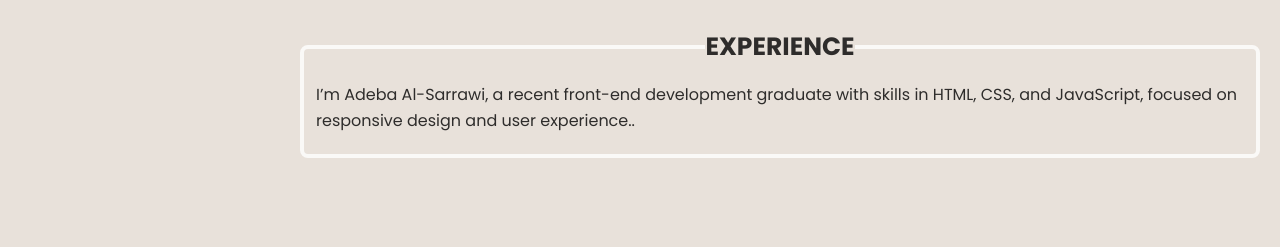
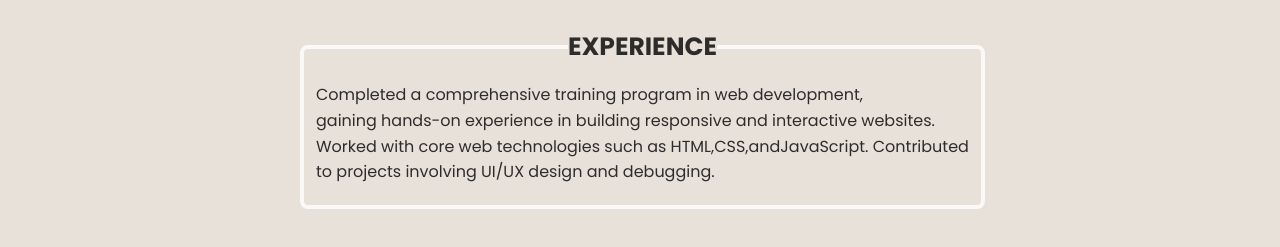
Before and after one commit to adebasarrawi/PORTFOLIO, a plain HTML site: page about-me.html in a window 1280 px wide. Shown: the part 365-612 px from the top of the page. Drawn offline with Linux system fonts and the light colour scheme; a web font is replaced by a local one.

Commit message:
modified

```diff
--- a/about-me.html
+++ b/about-me.html
@@ -44,8 +44,9 @@
         <div>
             <fieldset >
                 <legend>EXPERIENCE</legend>
-                   <p>I’m Adeba Al-Sarrawi, a recent front-end development graduate
-                    with skills in HTML, CSS, and JavaScript, focused on responsive design and user experience..
+                   <p>Completed a comprehensive training program in web development,<br> gaining hands-on experience in building
+                    responsive and interactive websites.<br> Worked with core web technologies such as HTML,CSS,andJavaScript.
+                    Contributed<br> to projects involving UI/UX design and debugging.
                     </p>
             </fieldset>
             </div>
```
